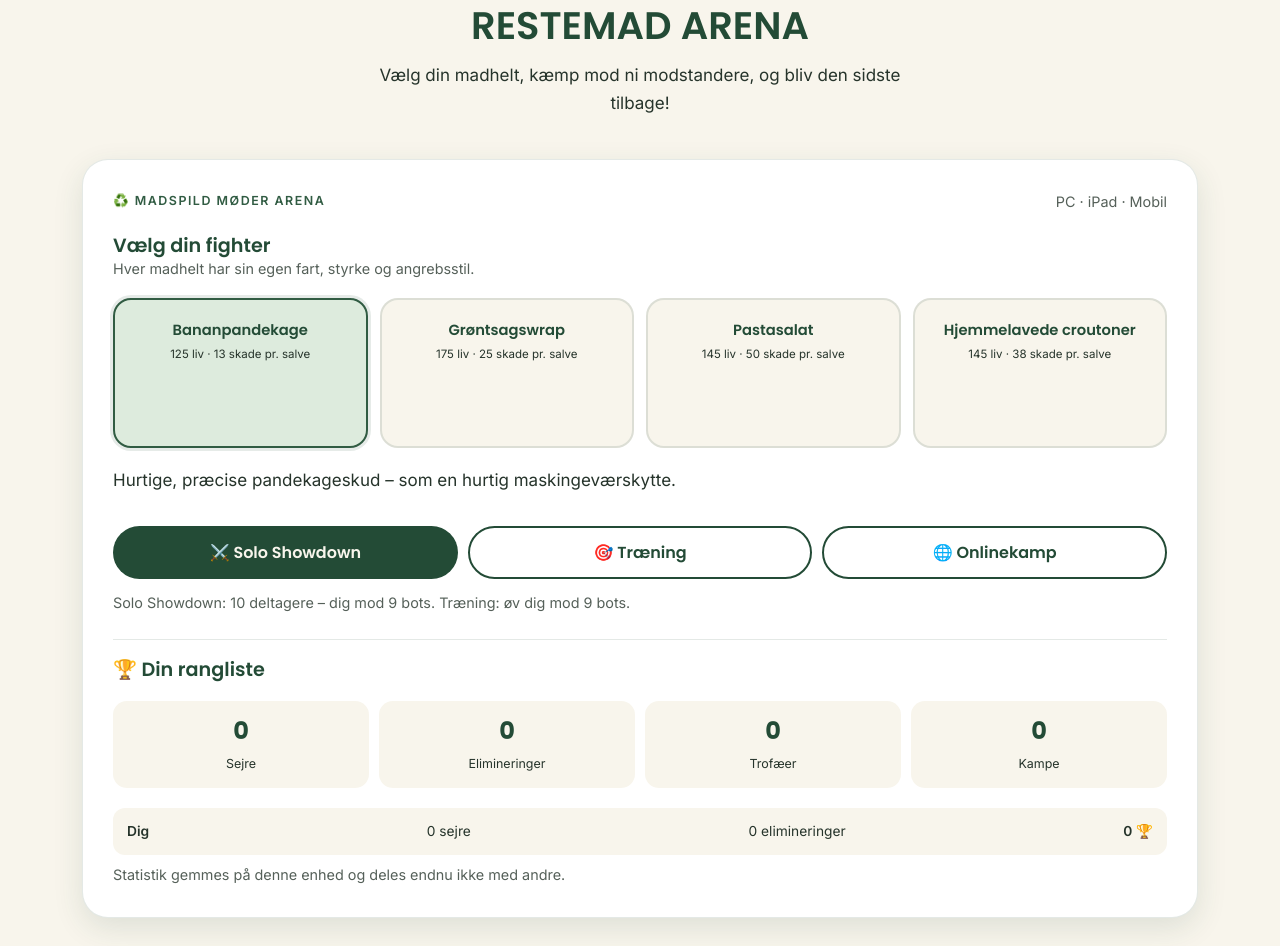
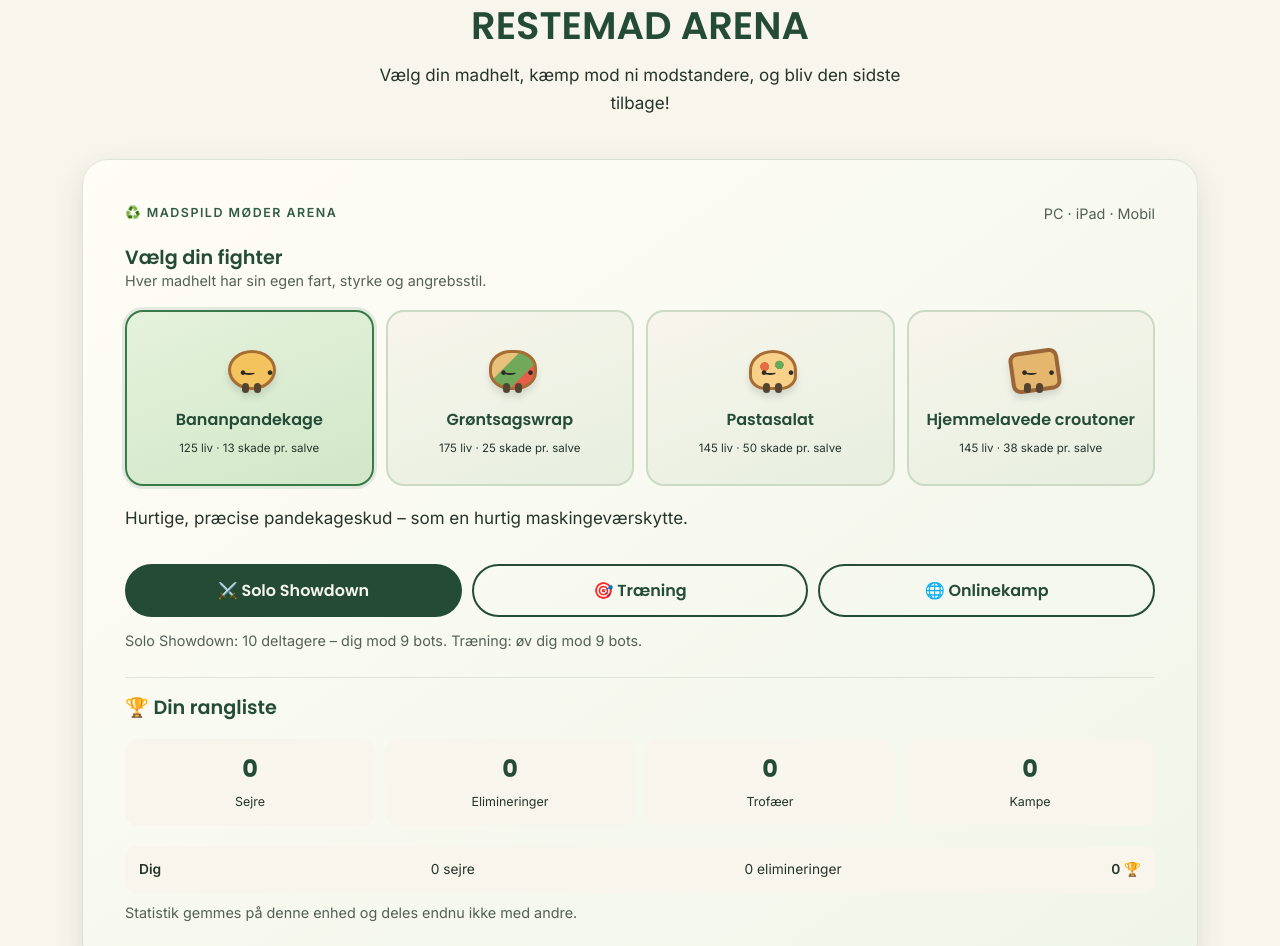
Before and after one commit to Restemad/restemad.github.io, a plain HTML site: page index.html in a window 1280 px wide. Shown: the part 7596-8542 px from the top of the page. Drawn offline with Linux system fonts and the light colour scheme.

Commit message:
Upgrade arena presentation and illustrated food fighter cards

```diff
--- a/arena.css
+++ b/arena.css
@@ -14,7 +14,14 @@
 .arena-fighters{display:grid;grid-template-columns:repeat(4,1fr);gap:12px;margin:18px 0}
 .arena-fighter{display:flex;flex-direction:column;align-items:center;gap:6px;min-height:150px;padding:14px 8px;border:2px solid rgba(35,75,54,.13);border-radius:18px;background:var(--cream);color:var(--text);cursor:pointer;text-align:center;font:inherit}
 .arena-fighter.chosen{border-color:var(--forest);background:var(--light);box-shadow:0 0 0 3px rgba(49,92,67,.12)}
-.fighter-emoji{font-size:2.7rem;line-height:1.2}
+.fighter-preview{width:66px;height:58px;position:relative;display:block;filter:drop-shadow(0 5px 3px #26342b22)}
+.fighter-preview:before{content:"";position:absolute;left:12px;top:10px;width:42px;height:34px;border-radius:50%;background:#f3c45e;border:3px solid #a66c32}
+.fighter-preview:after{content:"•  •";white-space:pre;position:absolute;left:23px;top:20px;color:#302b26;font-size:15px;font-weight:900;letter-spacing:4px}
+.fighter-preview-1:before{background:linear-gradient(135deg,#e8c17c 0 35%,#70a95a 36% 70%,#e85d4a 71%);border-radius:45%}
+.fighter-preview-2:before{background:radial-gradient(circle at 30% 40%,#e66c43 0 12%,transparent 13%),radial-gradient(circle at 65% 35%,#68a95c 0 12%,transparent 13%),#f7d18a;border-radius:50% 50% 35% 35%}
+.fighter-preview-3:before{background:#e5b66d;border-radius:9px;border:4px solid #9a6537;transform:rotate(-8deg)}
+.fighter-preview i{position:absolute;z-index:2;left:26px;top:43px;width:7px;height:10px;border-radius:4px;background:#554331;box-shadow:12px 0 #554331}
+.fighter-preview b{position:absolute;z-index:2;left:27px;top:30px;width:12px;height:5px;border-bottom:2px solid #302b26;border-radius:50%}
 .arena-fighter b{font:600 .92rem var(--head);color:var(--dark)}
 .arena-fighter small{font-size:.72rem;line-height:1.35}
 .arena-description{min-height:48px;margin:12px 0;color:var(--text)}
@@ -58,3 +65,14 @@
  .arena-fighter{min-height:130px}
  .arena-board-row{display:grid;grid-template-columns:1fr 1fr}
 }
+
+/* Arena rework: larger, clearer playfield and food-hero selection art */
+.arena-shell{padding:clamp(22px,4vw,42px);background:linear-gradient(145deg,#fffdf6,#f0f5e9)}
+.arena-fighter{min-height:176px;justify-content:center;gap:9px;background:linear-gradient(160deg,#f8f5ec,#e6efdf);border-color:#cbd9c5;transition:transform .18s,box-shadow .18s}
+.arena-fighter:hover{transform:translateY(-4px);box-shadow:0 12px 24px #234b3620}
+.arena-fighter.chosen{background:linear-gradient(160deg,#e5f2dc,#d1e7c8);border-color:#397b48}
+.arena-fighter b{font-size:1rem}
+.arena-canvas-wrap{border:5px solid #315c43;box-shadow:0 18px 44px #203e2a30}
+#arenaCanvas{background:#b9d89b}
+.arena-hud{font-size:1rem}
+@media(max-width:700px){.arena-fighter{min-height:158px}}
```
